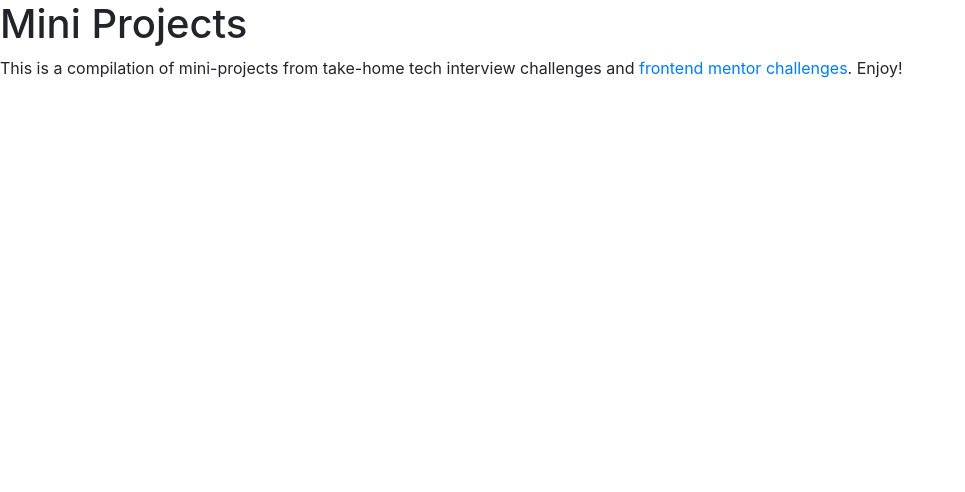
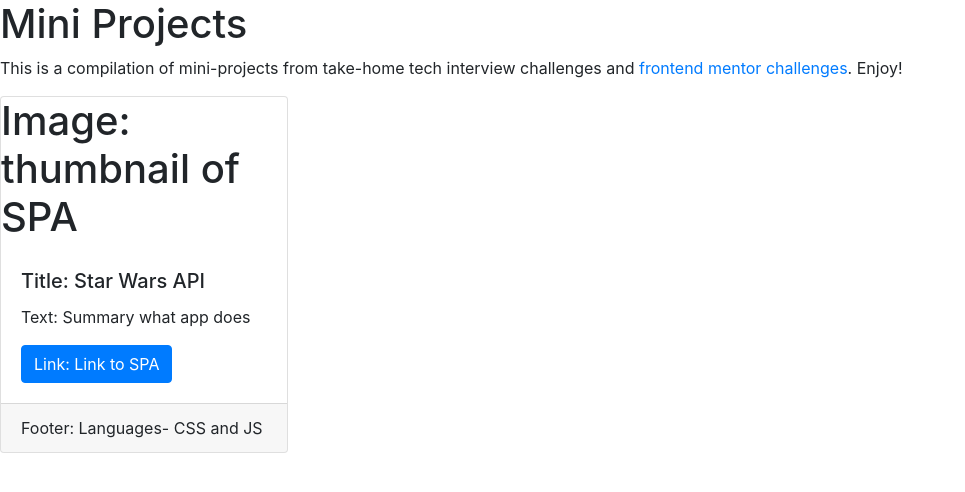
Before and after one commit to lchan217/mini-projects, a React (Create React App) app: page / in a window 1280 px wide. Shown: the top 492 px of the page, without its empty margins (0-965 px from the left). Built offline with nearby package versions, Linux system fonts and the light colour scheme.

Commit message:
map out what card should look like

```diff
--- a/src/App.js
+++ b/src/App.js
@@ -1,5 +1,6 @@
 import React from "react";
 import "./App.css";
+import { Card, Button } from "react-bootstrap";
 
 function App() {
   return (
@@ -17,6 +18,18 @@ function App() {
         </a>
         . Enjoy!
       </p>
+      <div>
+        <Card style={{ width: "18rem" }}>
+          <h1> Image: thumbnail of SPA </h1>
+          {/* <Card.Img variant='top' src='holder.js/100px180' /> */}
+          <Card.Body>
+            <Card.Title>Title: Star Wars API</Card.Title>
+            <Card.Text>Text: Summary what app does</Card.Text>
+            <Button variant='primary'>Link: Link to SPA</Button>
+          </Card.Body>
+          <Card.Footer>Footer: Languages- CSS and JS</Card.Footer>
+        </Card>
+      </div>
     </div>
   );
 }
--- /dev/null
+++ b/src/components/projectData.js
@@ -0,0 +1,3 @@
+import React from "react";
+
+export const projectData = {};
```
